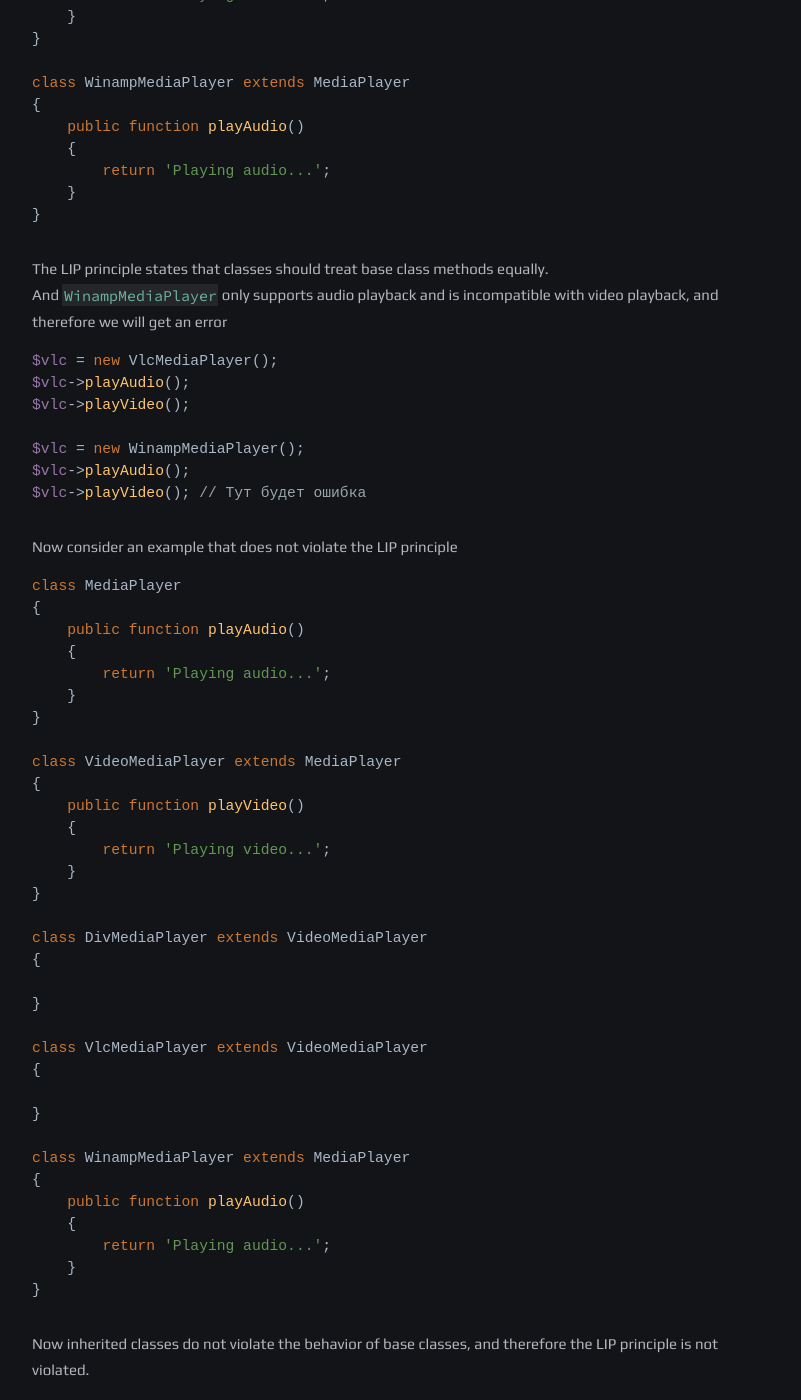
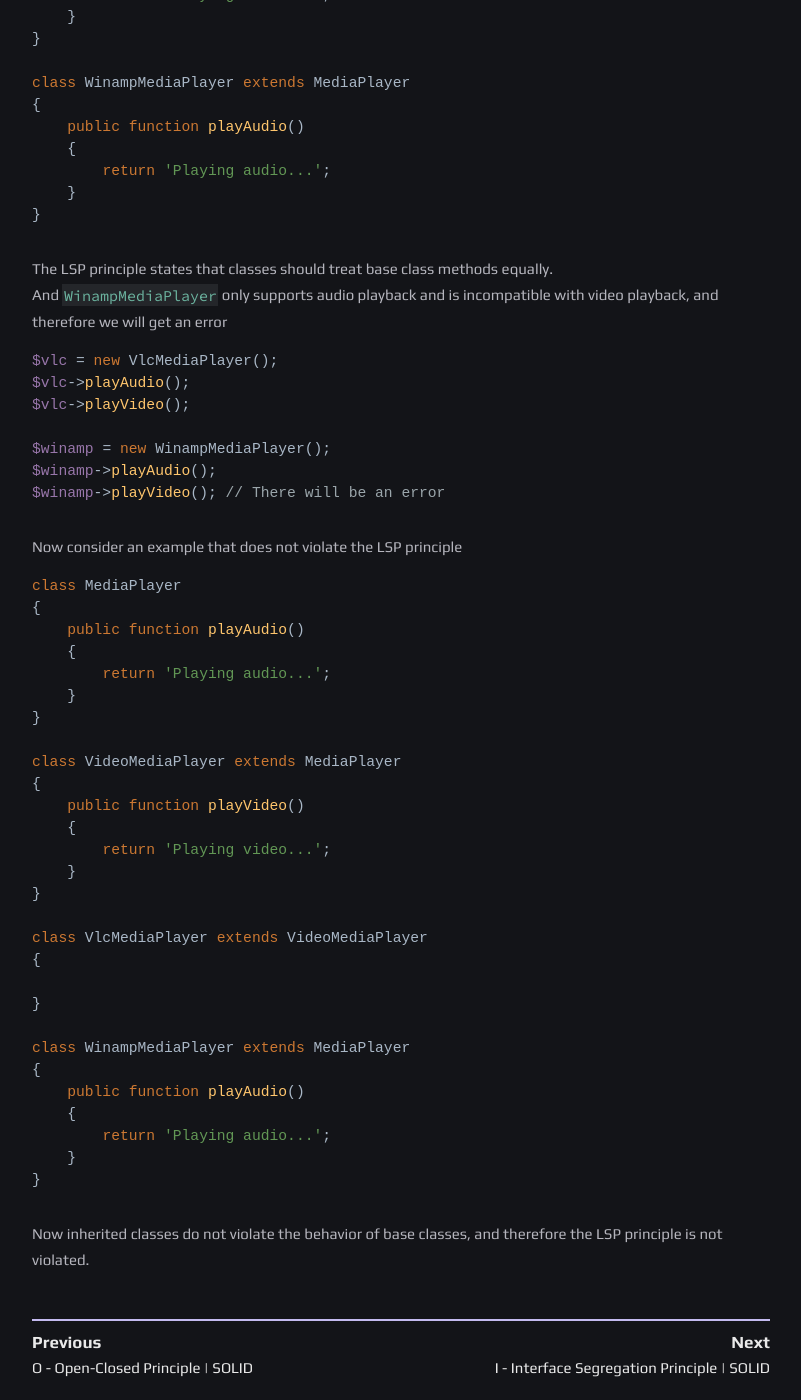
Before and after one commit to kongulov/kongulov.dev, a Jekyll site: the page built from _posts/2022-08-08-solid-liskov-substitution-principle.md, in a window 1280 px wide and 1400 px high, scrolled down 1100 px. Shown: the whole window, without its empty margins (239-1040 px from the left). Built offline with Jekyll 4.4.1, drawn with Linux system fonts in a browser that asks for light colours; some of the changed text lies outside the part shown.

Commit message:
text fix

````diff
--- a/_posts/2022-08-08-solid-liskov-substitution-principle.md
+++ b/_posts/2022-08-08-solid-liskov-substitution-principle.md
@@ -6,7 +6,7 @@
 tags: php oop solid
 ---
 
-The Liskov Substitution Principle (LIP) is the third of the five basic principles of object-oriented programming and
+The Liskov Substitution Principle (LSP) is the third of the five basic principles of object-oriented programming and
 design, formulated by Robert Martin, known as Uncle Bob.
 <br><br>
 The principle says that
@@ -18,7 +18,7 @@
 This implies a ban on manipulating the data of the parent class and overriding the methods of the parent class with a change (but not an extension) of their functionality.
 It was a revolutionary approach for its time and still remains one of the most powerful design principles.
 
-First, let's look at an example that violates the LIP principle.
+First, let's look at an example that violates the LSP principle.
 ```php
 class MediaPlayer
 {
@@ -54,7 +54,7 @@
     }
 }
 ```
-The LIP principle states that classes should treat base class methods equally.
+The LSP principle states that classes should treat base class methods equally.
 <br>
 And `WinampMediaPlayer` only supports audio playback and is incompatible with video playback, and therefore we will get an error
 ```php
@@ -62,12 +62,12 @@
 $vlc->playAudio();
 $vlc->playVideo();
 
-$vlc = new WinampMediaPlayer();
-$vlc->playAudio();
-$vlc->playVideo(); // Тут будет ошибка
+$winamp = new WinampMediaPlayer();
+$winamp->playAudio();
+$winamp->playVideo(); // There will be an error
 ```
 
-Now consider an example that does not violate the LIP principle
+Now consider an example that does not violate the LSP principle
 ```php
 class MediaPlayer
 {
@@ -85,11 +85,6 @@
     }
 }
 
-class DivMediaPlayer extends VideoMediaPlayer
-{
-
-}
-
 class VlcMediaPlayer extends VideoMediaPlayer
 {
 
@@ -104,4 +99,4 @@
 }
 ```
 
-Now inherited classes do not violate the behavior of base classes, and therefore the LIP principle is not violated.
+Now inherited classes do not violate the behavior of base classes, and therefore the LSP principle is not violated.
````
